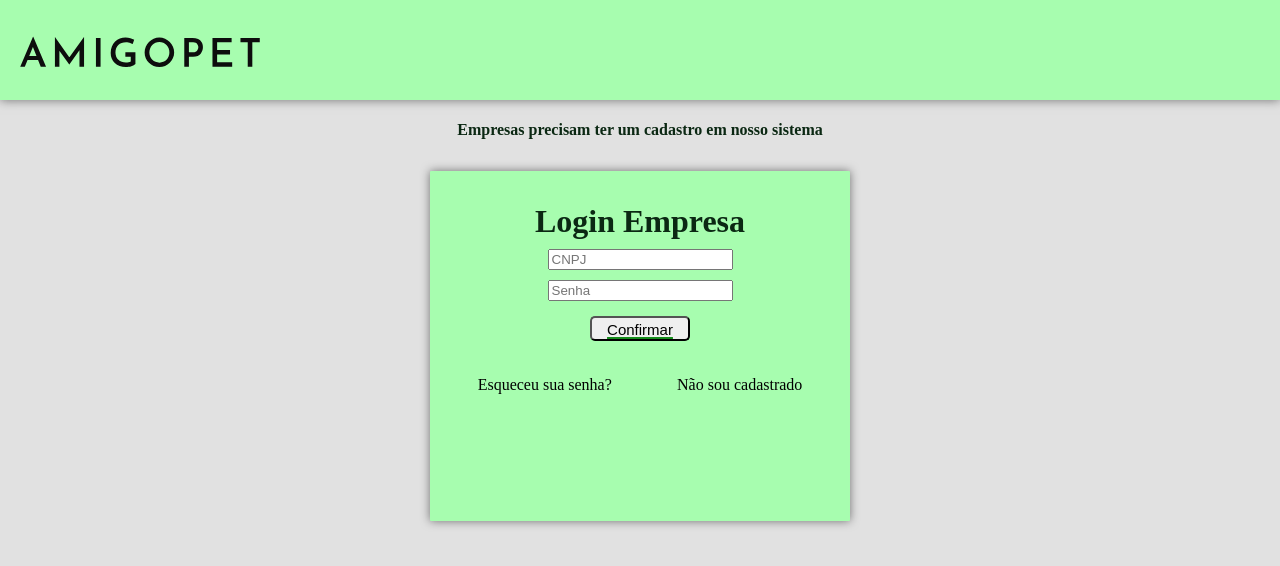
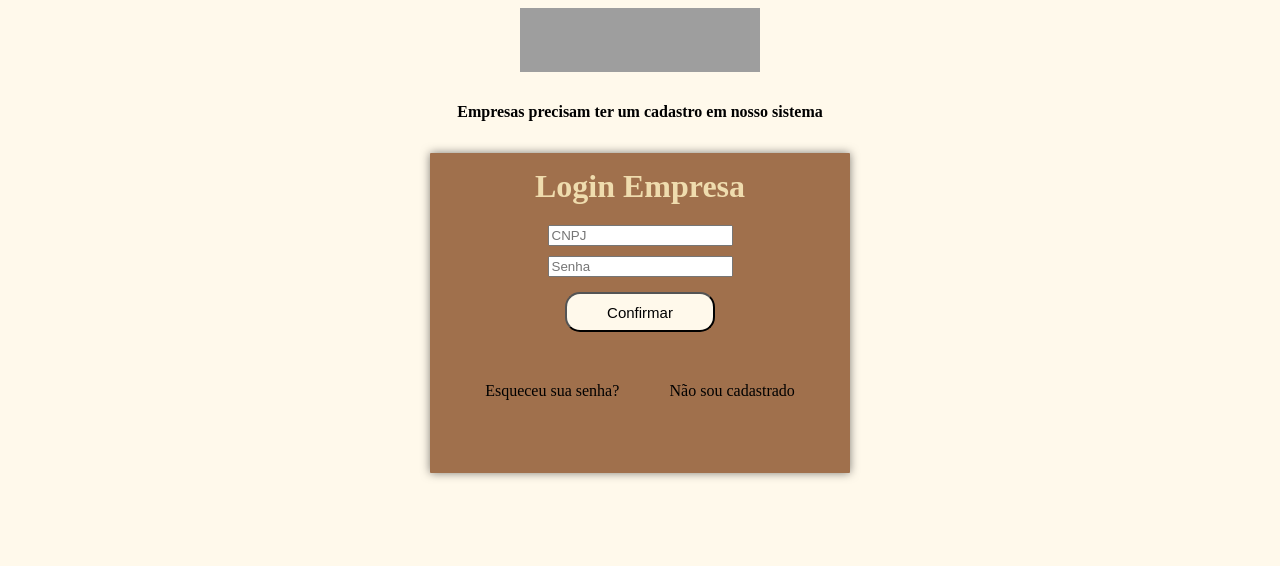
Before and after one commit to IvanCardoso91/amigoPET-MVC, a PHP site: page /app/views/login-ong.html in a window 1280 px wide. Shown: the top 566 px of the page. Run offline with PHP 8.4, Linux system fonts and the light colour scheme; some web fonts are replaced; grey boxes are pictures that could not be loaded.

Commit message:
Estilização do index e paginas de login e cadastro

```diff
--- a/app/views/cadastro-ong.html
+++ b/app/views/cadastro-ong.html
@@ -12,8 +12,8 @@
 
   <body>
     <header>
-      <a href="../../index.php">
-        <img src="./assets/logo-menor.svg" id="logo" alt="logo amigopet" />
+      <a class="logo" href="../../index.php">
+        <img src="./assets/logo.svg" id="logo" alt="logo amigopet" />
       </a>
     </header>
     <div class="frase">
--- a/app/views/cadastro-usuario.html
+++ b/app/views/cadastro-usuario.html
@@ -12,8 +12,8 @@
 
   <body>
     <header>
-      <a href="../html/index.html">
-        <img src="./assets/logo-menor.svg" id="logo" alt="logo amigopet" />
+      <a class="logo" href="../../index.php">
+        <img src="./assets/logo.svg" id="logo" alt="logo amigopet" />
       </a>
     </header>
     <div class="frase">
--- a/app/views/login-ong.html
+++ b/app/views/login-ong.html
@@ -12,8 +12,8 @@
 
   <body>
     <header>
-      <a href="../../index.php">
-        <img src="./assets/logo-menor.svg" id="logo" alt="logo amigopet" />
+      <a class="logo" href="../../index.php">
+        <img src="./assets/logo.svg" id="logo" alt="logo amigopet" />
       </a>
     </header>
     <div class="frase">
--- a/app/views/login-usuario.html
+++ b/app/views/login-usuario.html
@@ -12,8 +12,8 @@
 
   <body>
     <header>
-      <a href="../html/index.html">
-        <img src="../assets/logo-menor.svg" id="logo" alt="logo amigopet" />
+      <a  class="logo" href="../../index.php">
+        <img src="./assets/logo.svg" alt="logo amigopet" />
       </a>
     </header>
     <div class="frase">
--- a/app/views/style/style-login-ong.css
+++ b/app/views/style/style-login-ong.css
@@ -1,21 +1,13 @@
-body {
-    margin: 0;
-    padding: 0;
-    width: 100%;
-    height: 100%;
-    background-color: #e1e1e1;
-}
-p,h2, a, h1, h4{
-    color: #0B2813;
-}
-header {
-    width: auto;
-    height: 60px;
-    padding: 20px;
-    background-color: #A7FDAF;
-    box-shadow: 0 0 10px rgba(0, 0, 0, 0.5);
+body{
+    background-color: #FFF9EB;
+
 }
 
+.logo{
+    display: flex;
+    justify-content: center;
+    padding-bottom: 10px ;
+}
 .frase {
     width: auto;
     height: 0;
@@ -24,19 +16,21 @@ header {
 
 .login-titulo {
     display: flex;
+    color:  #EFDCAE;
     justify-content: center;
-    height: 20px;
+    margin: 5px;
+    padding-bottom: 10px;
 }
 
 .form {
     padding: 10px;
     margin-top: 50px;
-    height: 330px;
+    height: 300px;
     width: 400px;
     display: flex;
     flex-direction: column;
     background: transparent;
-    background-color:#A7FDAF;
+    background-color: #A0704C;
     border-radius: 1px;
     box-shadow: 0 0 10px rgba(0, 0, 0, 0.5);
 }
@@ -47,9 +41,9 @@ header {
 }
 
 .div-input {
-    margin: 5px;
     display: flex;
     justify-content: center;
+    margin: 5px;
 }
 
 .links {
@@ -59,52 +53,44 @@ header {
 }
 
 .links-container {
-    margin: 5px;
+    margin: 20px;
     padding-top: 20px;
     display: flex;
     justify-content: space-around;
     flex-wrap: wrap;
 }
 
-#cnpj-input {
+#email-input {
+    width: 200px;
+    margin: 5px;
+    margin-bottom: 10px;
+    border-radius: 5px;
+    height: 30px;
     font-size: large;
-    width: 200px;
-    height: 30px;
-    margin: 5px;
-    border-radius: 5px;
-}
-
-#email-input {
-    font-size: large;
-    width: 200px;
-    height: 30px;
-    margin: 5px;
-    border-radius: 5px;
 }
 
 #senha-input {
+    width: 200px;
+    margin: 5px;
+    margin-bottom: 10px;
+    border-radius: 5px;
+    height: 30px;
     font-size: large;
-    width: 200px;
-    height: 30px;
-    margin: 5px;
-    border-radius: 5px;
 }
 
 #submit-button {
-    width: 100px;
-    height: 25px;
+    background-color: #FFF9EB;
+    width: 150px;
+    height: 40px;
     font-size: 15px;
     margin: 5px;
-    border-radius: 5px;
+    border-radius: 15px;
     text-align: center;
-    text-decoration: underline solid rgb(21, 139, 27) 3px;
     padding-top: 2px;
 }
 
 #submit-button:hover {
-    background-color: #2ea02e94;
-    text-decoration: none;
-    border-radius: 1px;
+box-shadow: 0 4px 10px rgba(0, 0, 0, 0.5)
 }
 
 #logo {
--- a/index.php
+++ b/index.php
@@ -19,7 +19,7 @@ session_start();
 <body>
     <div class="header">
         <div class="logo">
-            <img src="./app/views/assets/logo-maior.svg" alt="logo amigopet" />
+            <img src="./app/views/assets/logo.svg" alt="logo amigopet" />
         </div>
         <div class="options">
             <a href="#servicos" id="servicos-options">Serviços</a>
@@ -140,7 +140,6 @@ session_start();
 
     <section id="footer" class="footer">
         <div class="logo-footer">
-            <img src="./app/views/assets/logo-menor.svg" alt="" />
             <div class="contato">
                 <h2>Contato</h2>
                 <p>EMAIL:amigopet@gmail.com</p>
```
Also changed, not shown: app/views/style/style-cadastro-ong.css (+17 -24 lines), app/views/style/style-cadastro-usuario.css (+18 -25 lines), app/views/style/style-index.css (+55 -55 lines), app/views/style/style-login-usuario.css (+15 -23 lines), app/views/assets/logo.svg (added).
